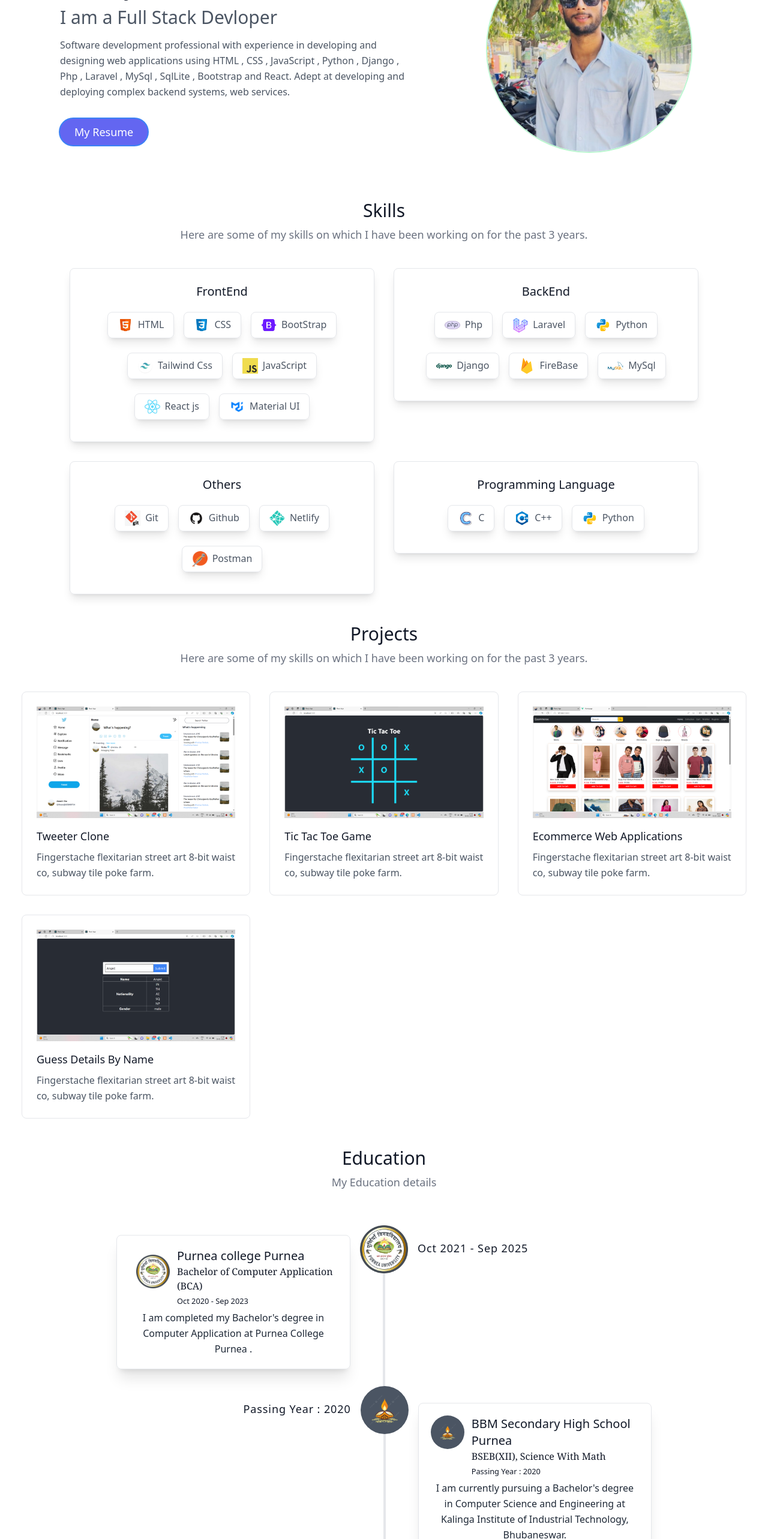
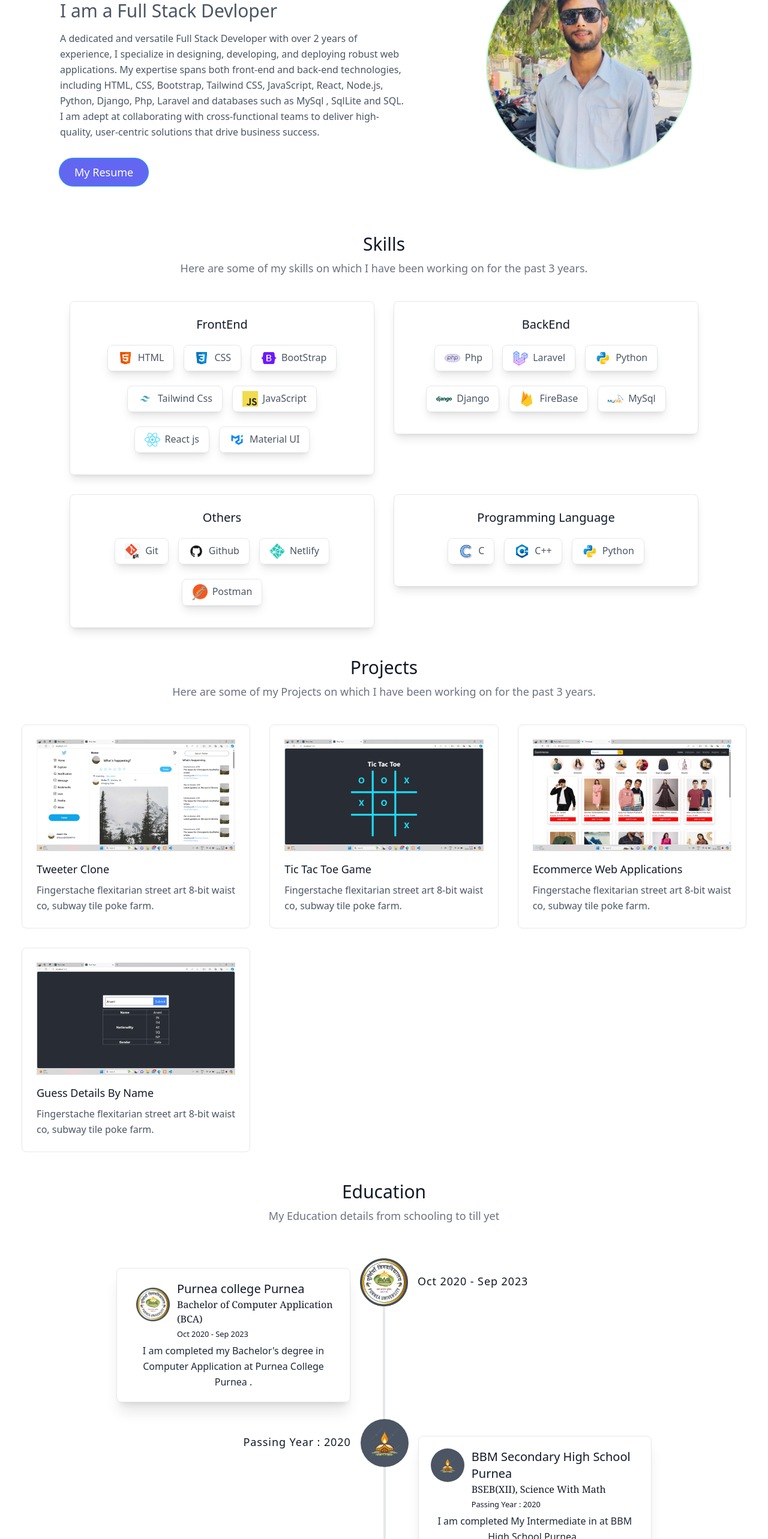
Before and after one commit to AnantJha108/portfolio, a React (Create React App) app: page / in a window 1280 px wide. Shown: the part 234-2800 px from the top of the page at 60% size. Built offline with nearby package versions, Linux system fonts and the light colour scheme.

Commit message:
update information

```diff
--- a/src/components/Banner.jsx
+++ b/src/components/Banner.jsx
@@ -11,9 +11,7 @@ const Banner = () => {
                             <br class="hidden lg:inline-block" /> Anant Jha
                         </h1>
                         <p class="mb-2 text-3xl leading-relaxed font-medium dark:text-gray-300">I am a Full Stack Devloper</p>
-                        <p class="mb-8 leading-relaxed font-medium dark:text-gray-300"> Software development professional with experience in developing and designing web applications using
-                            HTML , CSS , JavaScript , Python , Django , Php , Laravel , MySql , SqlLite , Bootstrap and React. Adept at
-                            developing and deploying complex backend systems, web services.<br/></p>
+                        <p class="mb-8 leading-relaxed font-medium dark:text-gray-300">A dedicated and versatile Full Stack Developer with over 2 years of experience, I specialize in designing, developing, and deploying robust web applications. My expertise spans both front-end and back-end technologies, including HTML, CSS, Bootstrap, Tailwind CSS, JavaScript, React, Node.js, Python, Django, Php, Laravel and databases such as MySql , SqlLite and SQL. <br /> I am adept at collaborating with cross-functional teams to deliver high-quality, user-centric solutions that drive business success.<br/></p>
                         <div class="flex justify-center">
                             <a href='https://drive.google.com/file/d/1zPiSjT8pZuJ7lH8eBspiCDaQ52cMr3TK/view?usp=sharing' class=" ring-2 ring-blue-500 inline-flex rounded-full text-white bg-indigo-500 border-0 py-2 px-6 focus:outline-none hover:bg-indigo-600 text-lg" target='_blanck'>My Resume</a>
                         </div>
--- a/src/components/Education.jsx
+++ b/src/components/Education.jsx
@@ -9,7 +9,7 @@ const Education = () => {
             <div class="container px-5 py-4 mx-auto">
                 <div class="flex flex-wrap w-full mb-6 flex-col font-medium items-center text-center">
                     <h1 class="sm:text-3xl text-3xl font-medium title-font mb-2 text-gray-900 dark:text-gray-200">Education</h1>
-                    <p class="lg:w-3/4 w-full text-lg leading-relaxed text-gray-500 dark:text-gray-300">My Education details </p>
+                    <p class="lg:w-3/4 w-full text-lg leading-relaxed text-gray-500 dark:text-gray-300">My Education details from schooling to till yet </p>
                 </div>
                 <div class="container px-1 py-4 mx-auto flex flex-wrap justify-center">
                     <div class="lg:w-3/4 md:w-1/2 md:py-4">
@@ -40,7 +40,7 @@ const Education = () => {
                                 </div>
                             </div>
                             <div class="lg:w-2/4 md:w-1/2 hidden lg:block">
-                                <h2 class="font-medium title-font text-gray-900 mb-1 tracking-wider text-lg mt-2 p-4 dark:text-gray-200">Oct 2021 - Sep 2025</h2>
+                                <h2 class="font-medium title-font text-gray-900 mb-1 tracking-wider text-lg mt-2 p-4 dark:text-gray-200">Oct 2020 - Sep 2023</h2>
                             </div>
                         </div>
                         <div className='flex'>
@@ -70,7 +70,7 @@ const Education = () => {
                                                 <small className='text-gray-900 dark:text-gray-200'>Passing Year : 2020</small>
                                             </div>
                                         </div>
-                                        <p class="leading-relaxed text-base dark:text-gray-300 text-center text-gray-800 mt-1">I am currently pursuing a Bachelor's degree in Computer Science and Engineering at Kalinga Institute of Industrial Technology, Bhubaneswar.</p>
+                                        <p class="leading-relaxed text-base dark:text-gray-300 text-center text-gray-800 mt-1">I am completed My Intermediate in at BBM High School Purnea .</p>
                                     </div>
                                 </div>
                             </div>
@@ -89,7 +89,7 @@ const Education = () => {
                                                 <small className='text-gray-900 dark:text-gray-200'>Passing Year : 2018</small>
                                             </div>
                                         </div>
-                                        <p class="leading-relaxed text-base text-center text-gray-800 dark:text-gray-300 mt-1">I am completed my Bachelor's degree in Computer Application at Purnea College Purnea .</p>
+                                        <p class="leading-relaxed text-base text-center text-gray-800 dark:text-gray-300 mt-1">I am completed My Matriculation at Saraswati Vidhya Mandir Baghmara Purnea .</p>
                                     </div>
                                 </div>
                             </div>
--- a/src/components/Header.jsx
+++ b/src/components/Header.jsx
@@ -63,7 +63,7 @@ const Header = () => {
                                     <input type="checkbox" value="" class="sr-only peer"  onClick={handleThemeSwitch} />
                                     <div class="relative w-11 h-6 bg-gray-500 peer-focus:outline-none peer-focus:ring-4 peer-focus:ring-blue-300 dark:peer-focus:ring-blue-600 rounded-full peer dark:bg-gray-700 peer-checked:after:translate-x-full rtl:peer-checked:after:-translate-x-full peer-checked:after:border-white after:content-[''] after:absolute after:top-[2px] after:start-[2px] after:bg-white after:border-gray-300 after:border after:rounded-full after:h-5 after:w-5 after:transition-all dark:border-gray-600 peer-checked:bg-blue-400"></div>
                                 </label>
-                                <a onClick={()=>setIsMenuOpen(!isMenuOpen)} href='https://github.com/AnantJha108' class="hover:text-gray-900 dark:text-gray-300 cursor-pointer font-medium hover:bg-gray-600 w-full py-2 px-4" target='_blank'>GitHub Profile
+                                <a  target='_blank' onClick={()=>setIsMenuOpen(!isMenuOpen)} href='https://github.com/AnantJha108' class="hover:text-gray-900 dark:text-gray-300 cursor-pointer font-medium hover:bg-gray-600 w-full py-2 px-4">GitHub Profile
                                 </a>
                             </ul>
                         </nav>
--- a/src/components/Projects.jsx
+++ b/src/components/Projects.jsx
@@ -8,7 +8,7 @@ const Projects = () => {
             <div class="container px-5 py-4 mx-auto">
                 <div class="flex flex-wrap w-full mb-6 flex-col font-medium items-center text-center">
                     <h1 class="sm:text-3xl text-3xl font-medium title-font mb-2 text-gray-900 dark:text-gray-200">Projects</h1>
-                    <p class="lg:w-3/4 w-full text-lg leading-relaxed text-gray-500 dark:text-gray-300">Here are some of my skills on which I have been working on for the past 3 years.</p>
+                    <p class="lg:w-3/4 w-full text-lg leading-relaxed text-gray-500 dark:text-gray-300">Here are some of my Projects on which I have been working on for the past 3 years.</p>
                 </div>
                 <div class="flex flex-wrap">
                     {ProjectsData.map((projectsItems, i) => {
```
